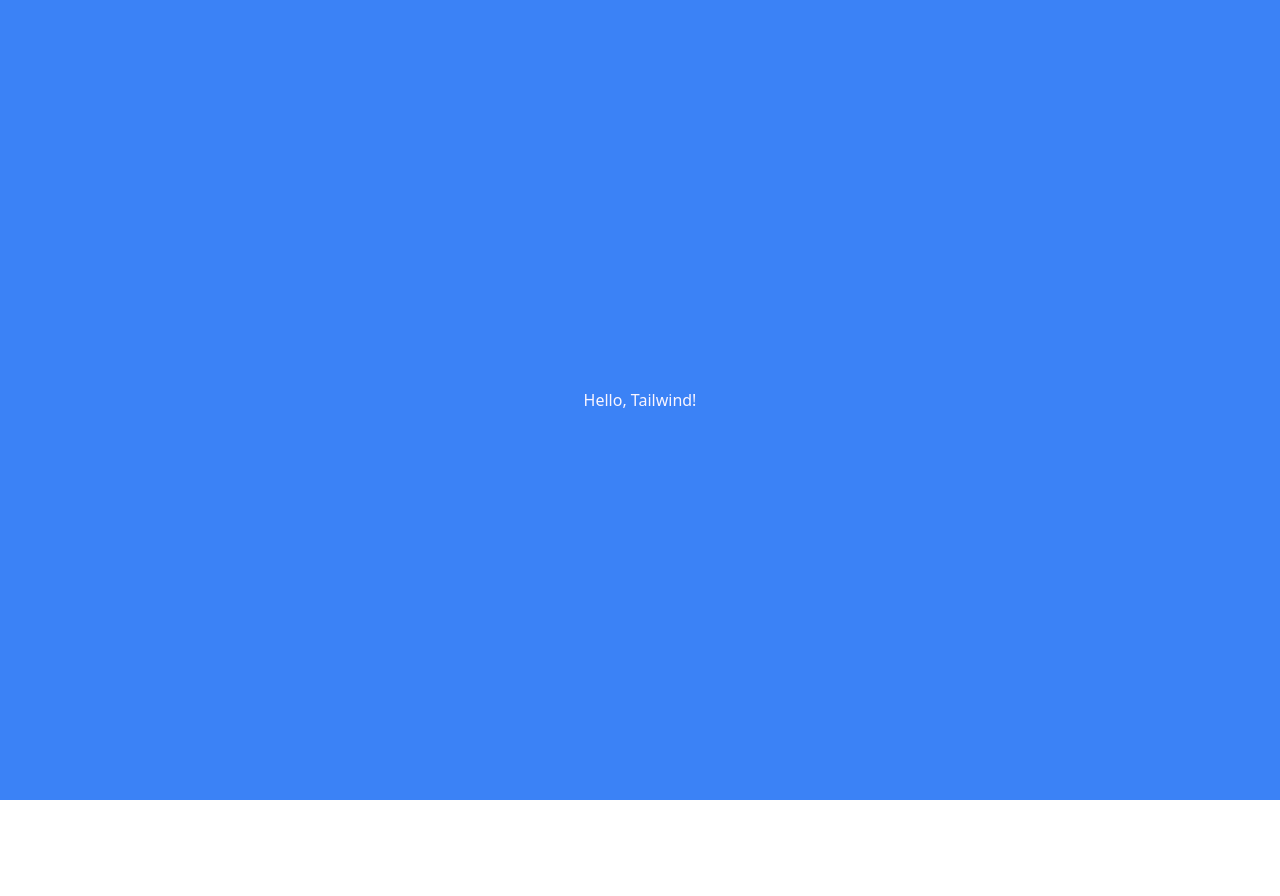
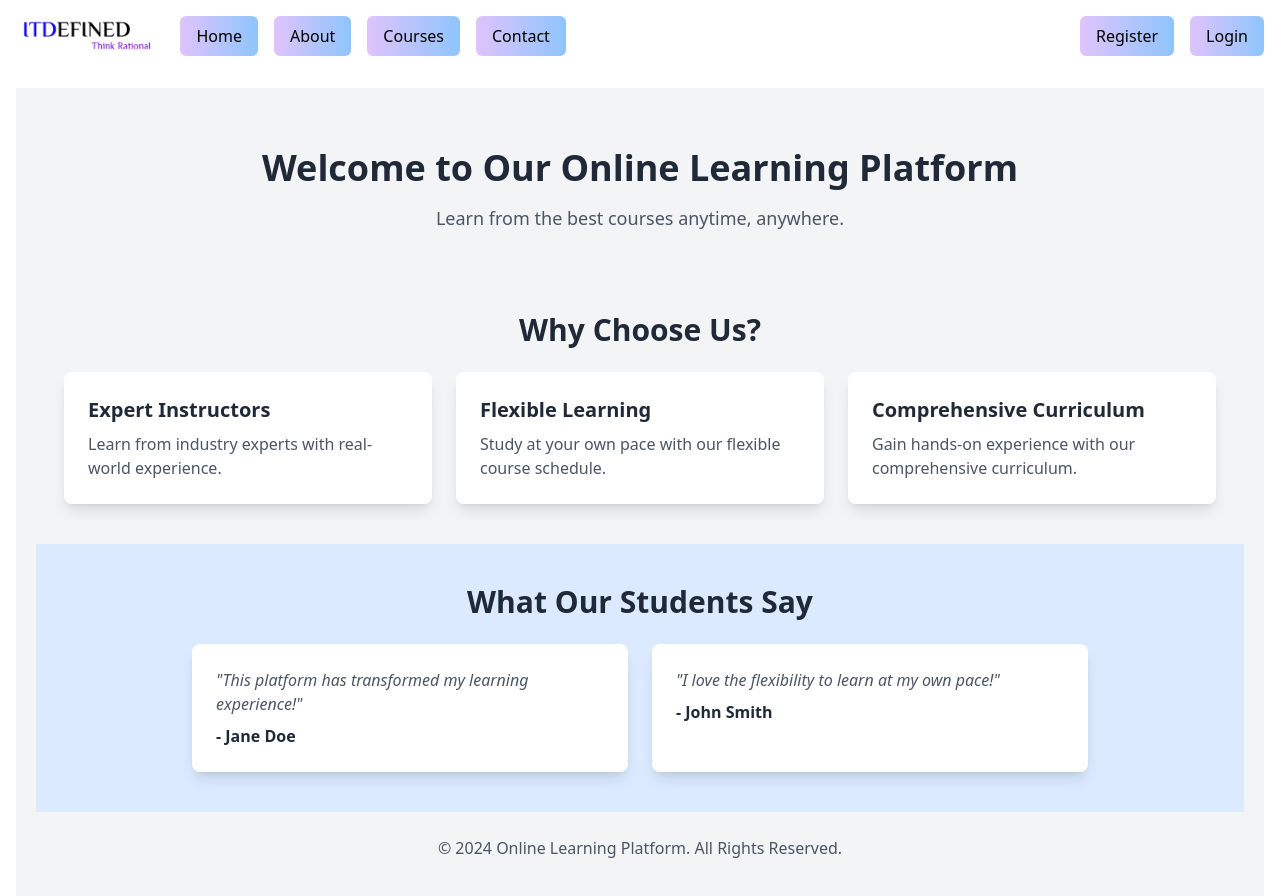
Before and after one commit to Ajitesh-004/Online-Learning-platfrom, a React (Vite) app in the folder FrontEnd/: page / in a window 1280 px wide. Shown: the top 896 px of the page. Before the commit the page ends 800 px from the top, so only its background shows below. Built offline with nearby package versions, Linux system fonts and the light colour scheme.

Commit message:
App.jsx and main.jsx

```diff
--- a/FrontEnd/src/App.jsx
+++ b/FrontEnd/src/App.jsx
@@ -1,8 +1,29 @@
+import React, { Profiler } from 'react';
+import { useRecoilValue } from 'recoil';
+import { BrowserRouter as Router, Route, Routes, Navigate } from 'react-router-dom';
+import { Home } from './Components/Home';
+import { userAtom } from './atoms/userAtom'
+import { Navbar } from './Components/Navbar';
+import { SignUp } from './Components/SignUp';
+import { Login } from './Components/Login';
+import { UserProfile } from './Components/Profile'
+
 function App() {
+
+  const user = useRecoilValue(userAtom);
+
   return (
-    <div className="h-screen flex items-center justify-center bg-blue-500">
-      <h1 className="text-purple-50">Hello, Tailwind!</h1>
-    </div>
+    <>
+      <Navbar ></Navbar>
+      <div className="container mx-auto p-4">
+        <Routes>
+          <Route path='/' element={<Home />} />
+          <Route path='/signup' element={<SignUp />}/>
+          <Route path='/login' element={<Login />}/>
+          <Route path='/profile' element={<UserProfile />}/>
+        </Routes>
+      </div>
+    </>
   );
 }
 
--- a/FrontEnd/src/main.jsx
+++ b/FrontEnd/src/main.jsx
@@ -1,10 +1,17 @@
-import { StrictMode } from 'react'
-import { createRoot } from 'react-dom/client'
-import App from './App.jsx'
+import React from 'react';
+import ReactDOM from 'react-dom/client';
+import { RecoilRoot } from 'recoil';
+import { BrowserRouter as Router } from 'react-router-dom';
+import App from './App';
 import './index.css';
 
-createRoot(document.getElementById('root')).render(
-  <StrictMode>
-    <App />
-  </StrictMode>,
-)
+
+const root = ReactDOM.createRoot(document.getElementById('root'));
+
+root.render(
+  <RecoilRoot>
+    <Router>
+      <App />
+    </Router>
+  </RecoilRoot>
+);
```
